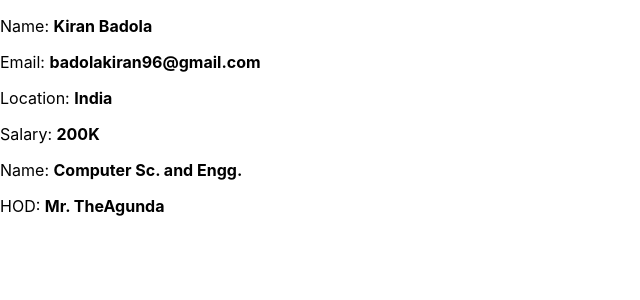
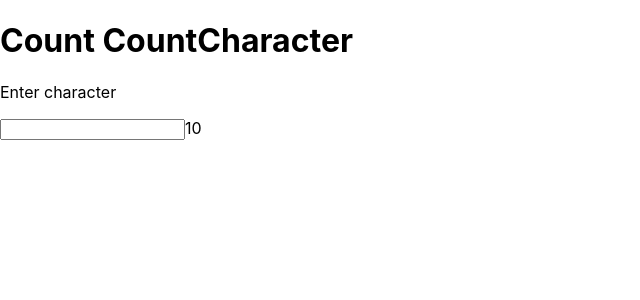
Before and after one commit to TheAgunda/Learn-React, a React (Create React App) app: page / in a window 1280 px wide. Shown: the top 300 px of the page, without its empty margins (0-640 px from the left). Built offline with nearby package versions, Linux system fonts and the light colour scheme.

Commit message:
Basic setup of state in react

```diff
--- a/src/index.js
+++ b/src/index.js
@@ -2,32 +2,60 @@ import React from 'react';
 import ReactDOM from 'react-dom';
 import './index.css';
 
-//React arrow function
-//Always use capital letter for naming react component because react don't recognize component which start with small letter.
+//State in react..
 
-//function component
-var DisplayEmployee = (employee) => {
+class CountCharacter extends React.Component {
+  constructor(props) {
+    super(props);
+    this.state = {
+      message: '',
+      counter:10
+    };
+  }
+  onMessageChange(text) {
+    console.log( )
+    this.setState({
+      message: "Number of character is text is " + text.length + "."
+    })
+  }
+  render() {
+    return <div>
 
-  return <div>
-    <p>Name: <b>{employee.name}</b></p>
-    <p>Email: <b>{employee.email}</b></p>
-    <p>Location: <b>{employee.location}</b></p>
-    <p>Salary: <b>{employee.salary}</b></p>
-    <DepartmentInfo department_name={employee.department_name} hod={employee.hod} >
-
-    </DepartmentInfo>
-  </div>
-}
-
-//function component
-var DepartmentInfo = (department_info) => {
-  return <div>
-    <p>Name: <b>{department_info.department_name}</b></p>
-    <p>HOD: <b>{department_info.hod}</b></p>
-  </div>
+      <h1>
+        Count CountCharacter
+      </h1>
+      <p>
+        Enter character
+      </p>
+      <input type="text" onChange={e => this.onMessageChange(e.target.value)} />
+      <label>{this.state.message}</label>
+      <label>{this.state.counter}</label>
+    </div>
+  }
 }
 
 
-const element = <DisplayEmployee name="Kiran Badola" email="badolakiran96@gmail.com" location="India" salary="200K" department_name="Computer Sc. and Engg." hod="Mr. TheAgunda" ></DisplayEmployee>
+class Employee extends React.Component {
+
+  state = { counter: 0 };
+  add_employee = () => {
+    this.setState({ counter: this.state.counter + 1 })
+    // this.counter = this.counter + 1;
+    // alert("adding a new employee");
+    // alert("Button is clicked " + this.counter + ' times.')
+
+  }
+
+  render() {
+    return <div>
+      <h1>Welcome to Employee Component</h1>
+      <p>Button is clicked {this.state.counter} times.</p>
+      <button onClick={this.add_employee}>Add Employee</button>
+    </div>
+  }
+}
+
+
+const element = <CountCharacter></CountCharacter>
 
 ReactDOM.render(element, document.getElementById('application'))
```
